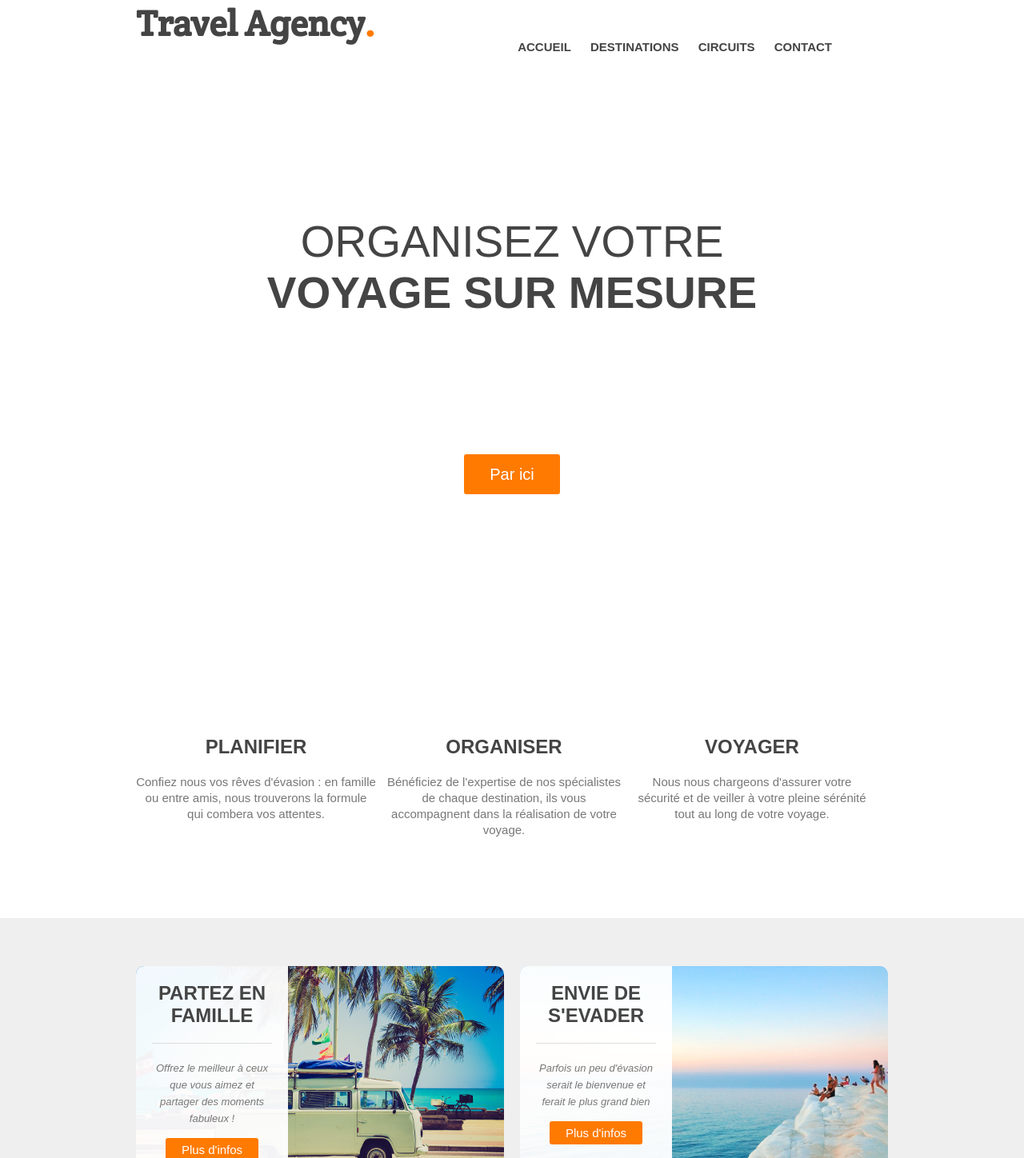
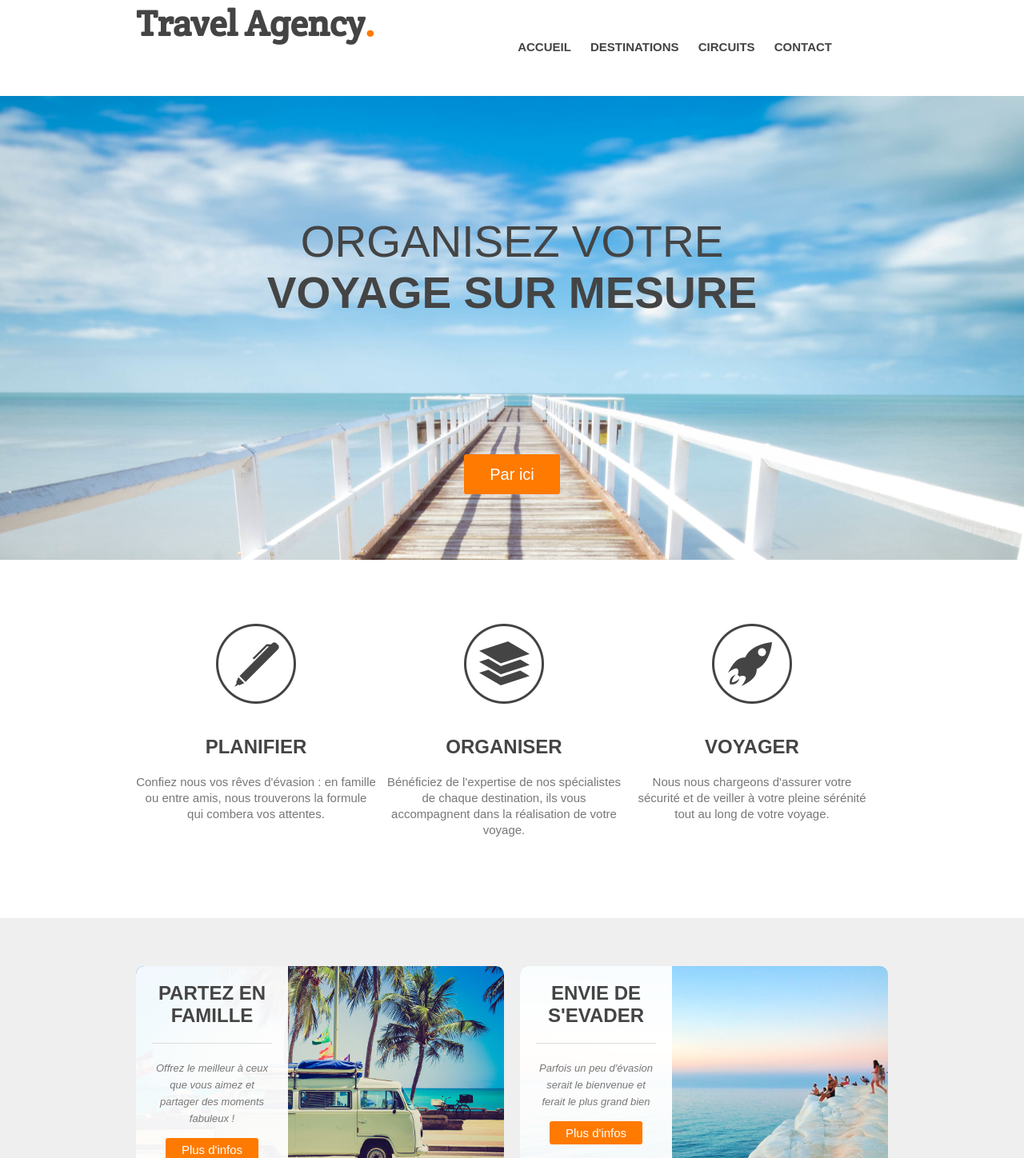
Before and after one commit to bpichery/Projet-Vitrine-Travel-Agency, a plain HTML site: page index.html in a window 1280 px wide. Shown: the top 1448 px of the page at 80% size. Drawn offline with Linux system fonts and the light colour scheme.

Commit message:
Update style.css

```diff
--- a/style.css
+++ b/style.css
@@ -62,7 +62,7 @@ header nav ul li a
 
 /*Main Image*/
 #main-image
-{height:580px;background: url('images/main.jpg')center}
+{height:580px;background: url('main.jpg')center}
 
 #main-image h2
 {font-weight: normal;text-align: center; padding: 150px 0 150px 0; margin-bottom: 20px}
@@ -88,13 +88,13 @@ header nav ul li a
 {margin-bottom: 20px}
 
 #step-1
-{background: url('images/steps-icon-1.png')no-repeat top center}
+{background: url('steps-icon-1.png')no-repeat top center}
 
 #step-2
-{background: url('images/steps-icon-2.png')no-repeat top center}
+{background: url('steps-icon-2.png')no-repeat top center}
 
 #step-3
-{background: url('images/steps-icon-3.png')no-repeat top center}
+{background: url('steps-icon-3.png')no-repeat top center}
 
 /*Possibilities*/
 
```
